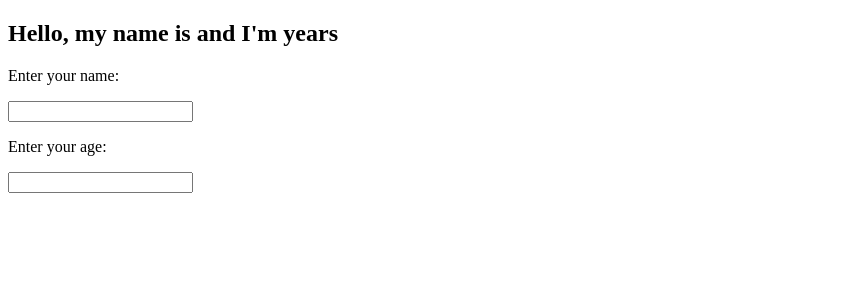
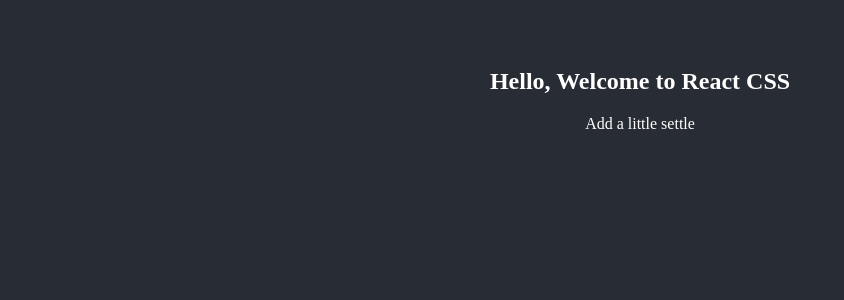
Before and after one commit to devProMaleek/myfirstreact, a React (Create React App) app: page / in a window 1280 px wide. Shown: the top 300 px of the page, without its empty margins (0-844 px from the left). Built offline with nearby package versions, Linux system fonts and the light colour scheme.

Commit message:
Learning React Learnt React CSS

```diff
--- /dev/null
+++ b/src/App.css
@@ -0,0 +1,8 @@
+body{
+    background-color: #282c34;
+    color: white;
+    padding: 40px;
+    font-family: Raleway, serif;
+    text-align: center;
+
+}
--- a/src/index.js
+++ b/src/index.js
@@ -1,6 +1,7 @@
 import React from "react";
 import ReactDOM from "react-dom";
 // import Car from '/src/App.js'
+import './App.css'
 const rootEl = document.getElementById("root");
 // const myFirstElement = (
 //   <section>
@@ -804,41 +805,103 @@ const rootEl = document.getElementById("root");
 
 // Adding Error Message
 
-class MyForm extends React.Component {
-    constructor(props){
-        super(props);
-        this.state = {username: "", age: "", errorMessage: ""}
-    }
+// class MyForm extends React.Component {
+//     constructor(props){
+//         super(props);
+//         this.state = {username: "", age: "", errorMessage: ""}
+//     }
+//
+//     myChangeHandler = (ev) => {
+//         let nam = ev.target.name;
+//         let val = ev.target.value;
+//         let err = "";
+//         if (nam ==="age") {
+//             if (val != "" && !Number(val)) {
+//                 err = <strong>Your age must be a number</strong>
+//             }
+//         }
+//         this.setState({errorMessage: err})
+//         this.setState({[nam]: val})
+//     }
+//
+//     render() {
+//         return (
+//             <form>
+//                 <h1>Hello, my name is {this.state.username} and I'm {this.state.age} years</h1>
+//
+//               <p>Enter your name:</p>
+//               <input type="text" name="username" onChange={this.myChangeHandler}/>
+//
+//                 <p>Enter your age:</p>
+//                 <input type="text" name="age" onChange={this.myChangeHandler}/><br/>
+//
+//                 {this.state.errorMessage}
+//             </form>
+//         )
+//     }
+//
+// }
 
-    myChangeHandler = (ev) => {
-        let nam = ev.target.name;
-        let val = ev.target.value;
-        let err = "";
-        if (nam ==="age") {
-            if (val != "" && !Number(val)) {
-                err = <strong>Your age must be a number</strong>
-            }
-        }
-        this.setState({errorMessage: err})
-        this.setState({[nam]: val})
-    }
+// ReactDOM.render(<MyForm/>, rootEl)
 
+// Styling React Using CSS
+
+// Inline Styling
+
+// class MyHeader extends React.Component {
+//     render() {
+//         return(
+//             <div style={{backgroundColor: "green", width: "50%", margin: "auto"}}>
+//                 <h1 style={{color: "red", textAlign: "center"}}>Hello, Welcome to React CSS</h1>
+//                 <p style={{textAlign: "center", color: "white"}}>Add a little style</p>
+//
+//             </div>
+//         )
+//     }
+// }
+//
+// ReactDOM.render(<MyHeader/>, rootEl)
+
+// JavaScript Object Styling
+
+// class MyHeader extends React.Component {
+//     render() {
+//         const myStyle = {
+//             color: "white",
+//             backgroundColor: "DodgerBlue",
+//             padding: "10px",
+//             fontFamily: "Raleway"
+//         }
+//
+//         const divStyle = {
+//             textAlign: "center",
+//             width: "50%",
+//             margin: "auto",
+//             backgroundColor: "DodgerBlue",
+//             padding: "10px",
+//             color: "white"
+//         }
+//
+//         return (
+//             <div style={divStyle}>
+//                 <h1 style={myStyle}>Hello, Welcome to React CSS</h1>
+//                 <p>Add a little style!</p>
+//             </div>
+//             )
+//     }
+// }
+//
+// ReactDOM.render(<MyHeader/>, rootEl)
+
+class MyHeader extends React.Component {
     render() {
         return (
-            <form>
-                <h1>Hello, my name is {this.state.username} and I'm {this.state.age} years</h1>
-
-              <p>Enter your name:</p>
-              <input type="text" name="username" onChange={this.myChangeHandler}/>
-
-                <p>Enter your age:</p>
-                <input type="text" name="age" onChange={this.myChangeHandler}/><br/>
-
-                {this.state.errorMessage}
-            </form>
+            <div>
+                <h1>Hello, Welcome to React CSS</h1>
+                <p>Add a little settle</p>
+            </div>
         )
     }
-
 }
 
-ReactDOM.render(<MyForm/>, rootEl)
+ReactDOM.render(<MyHeader/>, rootEl)
```
